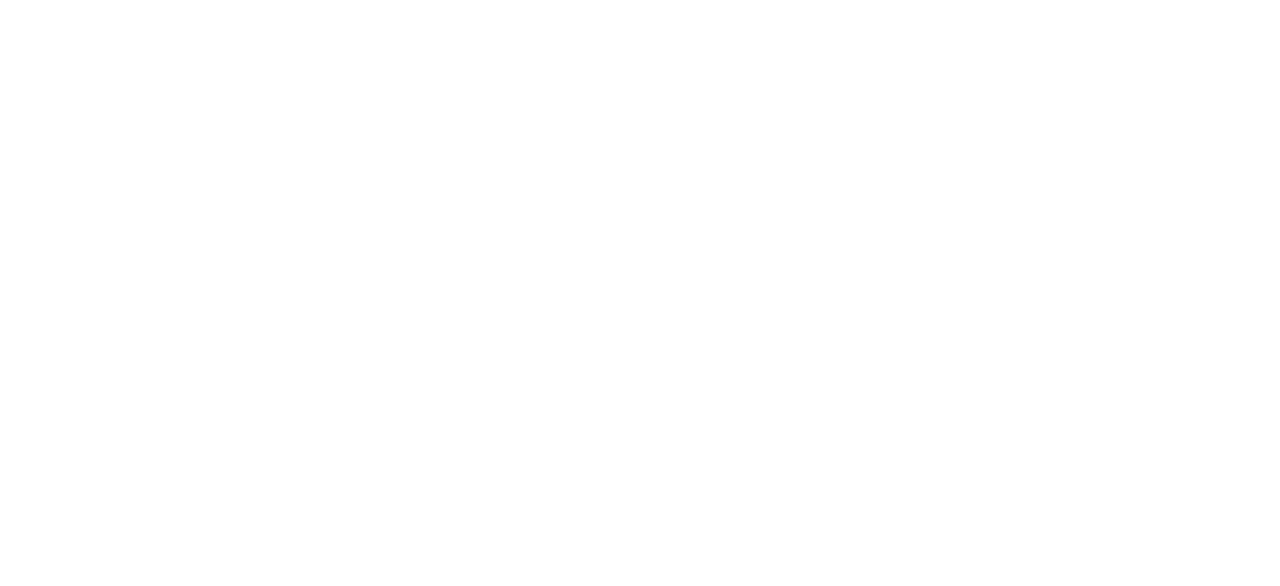
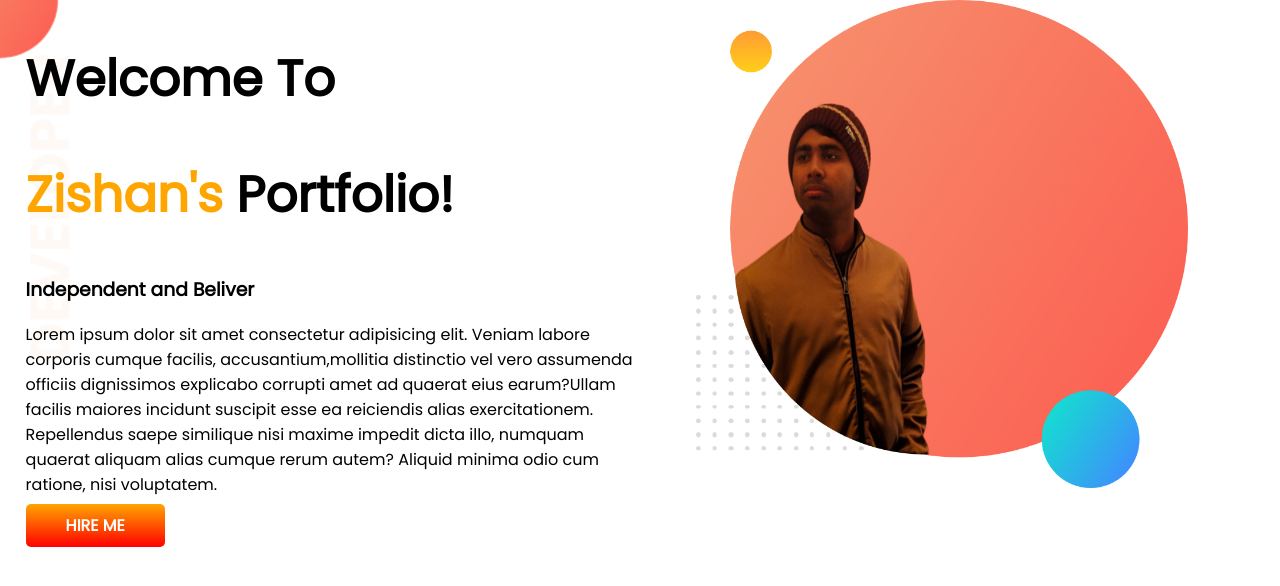
Before and after one commit to Zishan55543/devloper-portfolio, a plain HTML site: page index.html in a window 1280 px wide. Drawn offline with Linux system fonts and the light colour scheme.

Commit message:
top banner added

```diff
--- a/index.html
+++ b/index.html
@@ -1,13 +1,39 @@
 <!DOCTYPE html>
 <html lang="en">
+
 <head>
     <meta charset="UTF-8">
     <meta http-equiv="X-UA-Compatible" content="IE=edge">
     <meta name="viewport" content="width=device-width, initial-scale=1.0">
     <title>Md.Anjum Portfolio</title>
+    <link rel="preconnect" href="https://fonts.googleapis.com">
+    <link rel="preconnect" href="https://fonts.gstatic.com" crossorigin>
+    <link href="https://fonts.googleapis.com/css2?family=Poppins&display=swap" rel="stylesheet">
     <link rel="stylesheet" href="style.css">
 </head>
+
 <body>
 
+    <section class="top-banner">
+        <div class="half-width">
+            <h1>Welcome To</h1>
+            <h1><span class="orange-color">Zishan's</span> Portfolio!</h1>
+            <h3>Independent and Beliver</h3>
+            <p>Lorem ipsum dolor sit amet consectetur adipisicing elit. Veniam labore corporis cumque facilis,
+                accusantium,mollitia distinctio vel vero assumenda officiis dignissimos explicabo corrupti amet ad
+                quaerat eius
+                earum?Ullam facilis maiores incidunt suscipit esse ea reiciendis alias exercitationem. Repellendus saepe
+                similique nisi maxime impedit dicta illo, numquam quaerat aliquam alias cumque rerum autem? Aliquid
+                minima odio
+                cum ratione, nisi voluptatem.
+            </p>
+            <a target="_blank" href="https://www.linkedin.com/in/tasnim-zishan-0b807b1aa/" class="link-button">HIRE ME
+            </a>
+        </div>
+        <div class="half-width">
+            <img src="images/zishan.png" alt="">
+        </div>
+    </section>
 </body>
+
 </html>
--- a/style.css
+++ b/style.css
@@ -0,0 +1,34 @@
+body{
+    font-family: 'Poppins', sans-serif;
+    margin: 0px;
+}
+h1{
+    font-size: 50px;
+
+}
+.orange-color{
+    color: orange;
+}
+section{
+    display: flex;
+}
+.half-width{
+    width: 50%;
+    padding-left: 2%;
+}
+.half-width img{
+    width: 80%;
+    padding-left: 5%;
+}
+.link-button{
+    text-decoration: none;
+    background-image: linear-gradient(orange,red);
+    padding: 10px 40px;
+    color: white;
+    font-weight: 700;
+    border-radius: 5px;
+}
+.top-banner{
+    background-image: url(images/top-banner.png);
+    background-repeat: no-repeat;
+}
```
Also changed, not shown: images/dream-bg.png (added), images/exp-bg.png (added), images/jhankar.png (added), images/jhankar2.png (added), images/my-bg.png (added), images/my-bg2.png (added), images/top-banner.png (added), images/zishan.png (added), 7 other files.
